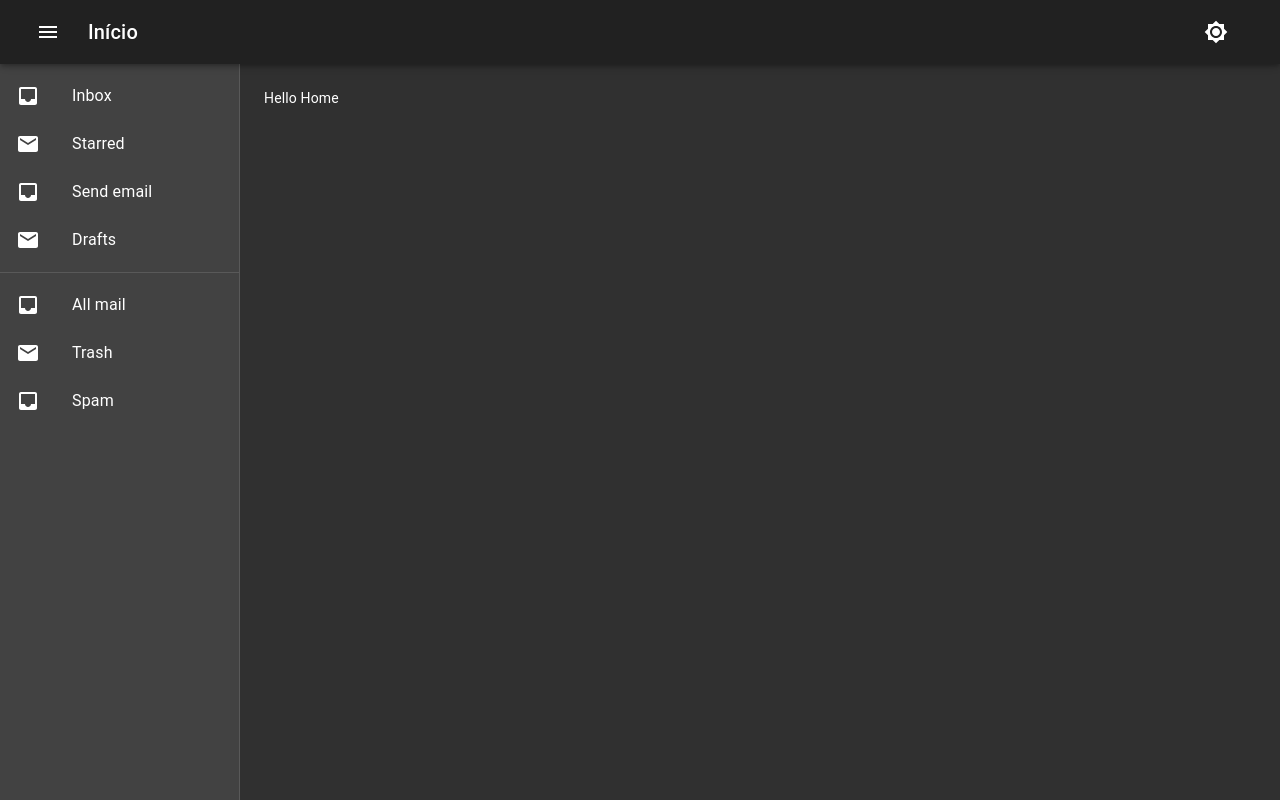
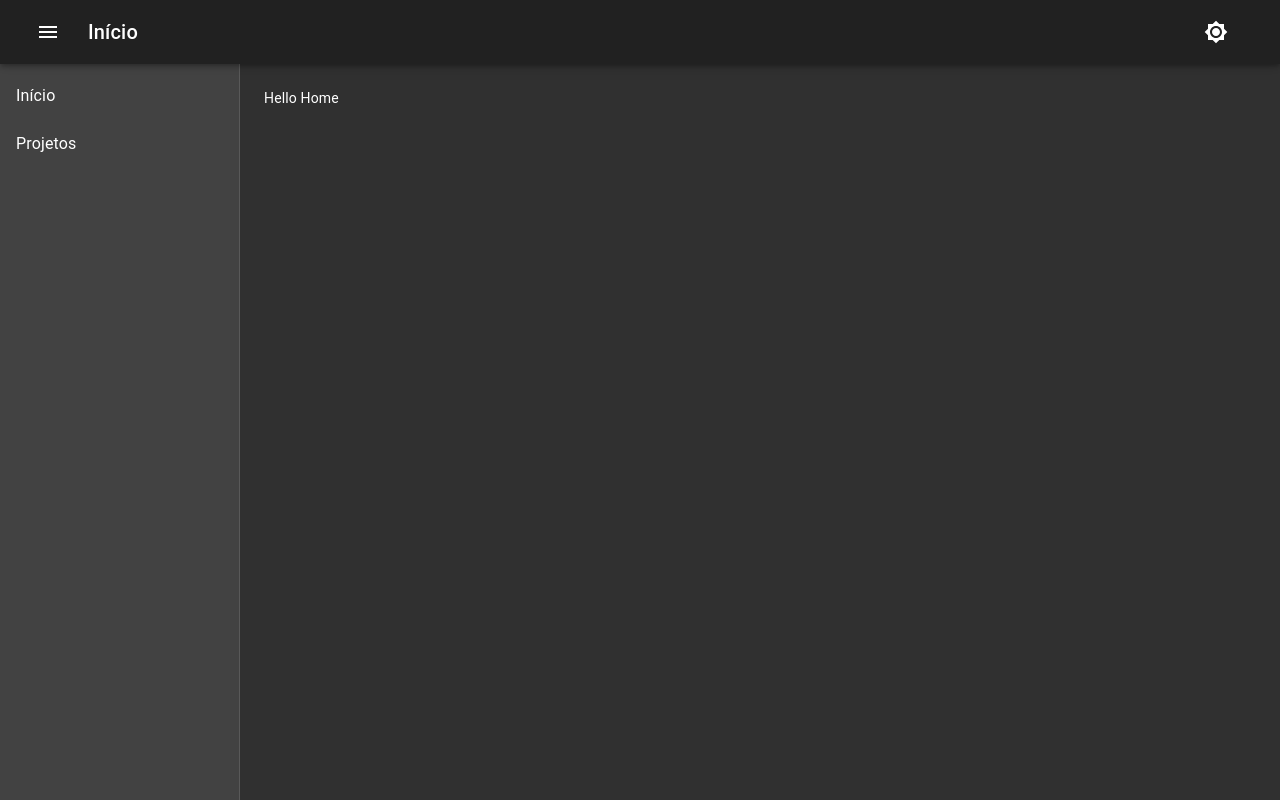
Before and after one commit to henriquecouto/gitfy, a React (Create React App) app: page / in a window 1280 px wide. Built offline with nearby package versions, Linux system fonts and the light colour scheme.

Commit message:
routes easy to change

```diff
--- a/src/App.js
+++ b/src/App.js
@@ -6,10 +6,15 @@ import { BrowserRouter as Router, Route } from "react-router-dom";
 
 import Header from "./screens/Header";
 import Home from "./screens/Home";
+import Projects from "./screens/Projects";
 
 export default function App() {
   const [themeType, setThemeType] = useState("dark");
   const [position, setPosition] = useState("");
+
+  const handlePosition = newPosition => {
+    setPosition(routes[newPosition].name);
+  };
 
   const handleThemeType = () => {
     setThemeType(v => (v === "light" ? "dark" : "light"));
@@ -26,19 +31,35 @@ export default function App() {
     [prefersDarkMode]
   );
 
+  const routes = {
+    Home: {
+      render: () => <Home setPosition={handlePosition} />,
+      name: "Início",
+      path: "/"
+    },
+    Projects: {
+      render: () => <Projects setPosition={handlePosition} />,
+      name: "Projetos",
+      path: "/projects"
+    }
+  };
+
   return (
     <ThemeProvider theme={theme}>
+      <Router>
         <Header
           handleThemeType={handleThemeType}
           themeType={themeType}
           position={position}
+          routes={routes}
         >
-        <Router>
-          <Route path="/">
-            <Home setPosition={v => setPosition(v)} />
+          {Object.keys(routes).map(route => (
+            <Route exact path={routes[route].path}>
+              {routes[route].render()}
             </Route>
+          ))}
+        </Header>
       </Router>
-      </Header>
     </ThemeProvider>
   );
 }
--- a/src/screens/Header/index.js
+++ b/src/screens/Header/index.js
@@ -8,9 +8,7 @@ import {
   Drawer,
   List,
   ListItem,
-  ListItemIcon,
   ListItemText,
-  Divider,
   CssBaseline
 } from "@material-ui/core";
 import { makeStyles } from "@material-ui/core/styles";
@@ -21,6 +19,7 @@ import {
   Inbox as InboxIcon,
   Mail as MailIcon
 } from "@material-ui/icons";
+import { Link } from "react-router-dom";
 
 const drawerWidth = 240;
 
@@ -52,7 +51,8 @@ export default function Header({
   children,
   handleThemeType,
   themeType,
-  position
+  position,
+  routes
 }) {
   const classes = useStyles();
 
@@ -96,23 +96,14 @@ export default function Header({
       >
         <div className={classes.toolbar} />
         <List>
-          {["Inbox", "Starred", "Send email", "Drafts"].map((text, index) => (
-            <ListItem button key={text}>
-              <ListItemIcon>
-                {index % 2 === 0 ? <InboxIcon /> : <MailIcon />}
-              </ListItemIcon>
-              <ListItemText primary={text} />
-            </ListItem>
-          ))}
-        </List>
-        <Divider />
-        <List>
-          {["All mail", "Trash", "Spam"].map((text, index) => (
-            <ListItem button key={text}>
-              <ListItemIcon>
-                {index % 2 === 0 ? <InboxIcon /> : <MailIcon />}
-              </ListItemIcon>
-              <ListItemText primary={text} />
+          {Object.keys(routes).map(route => (
+            <ListItem
+              button
+              key={routes[route].name}
+              component={Link}
+              to={routes[route].path}
+            >
+              <ListItemText primary={routes[route].name} />
             </ListItem>
           ))}
         </List>
--- a/src/screens/Home/index.js
+++ b/src/screens/Home/index.js
@@ -2,7 +2,7 @@ import React, { useEffect } from "react";
 
 export default function Home({ setPosition }) {
   useEffect(() => {
-    setPosition("Início");
+    setPosition("Home");
   });
   return <div>Hello Home</div>;
 }
--- /dev/null
+++ b/src/screens/Projects/index.js
@@ -0,0 +1,8 @@
+import React, { useEffect } from "react";
+
+export default function Projects({ setPosition }) {
+  useEffect(() => {
+    setPosition("Projects");
+  });
+  return <div>Hello Projetos</div>;
+}
```
Lines whose indentation alone changed are shown as unchanged.
